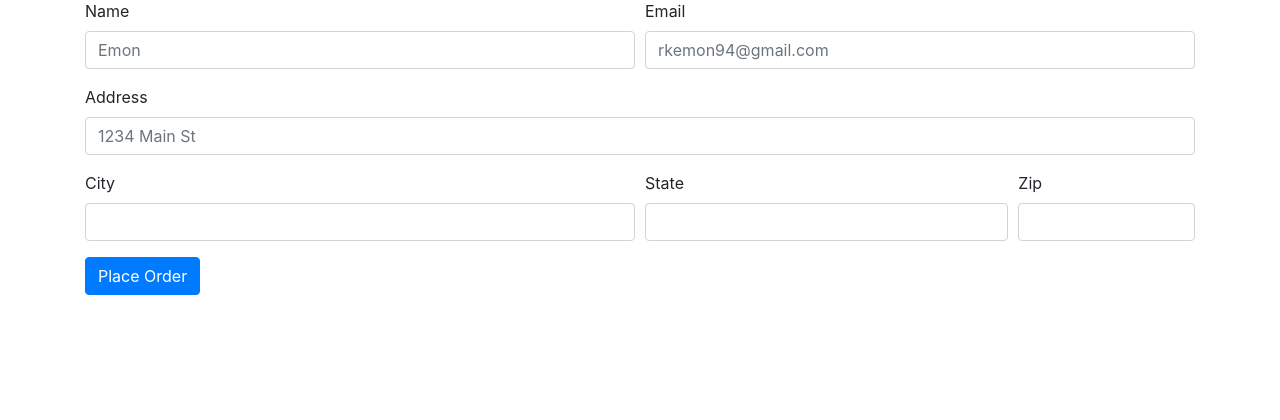
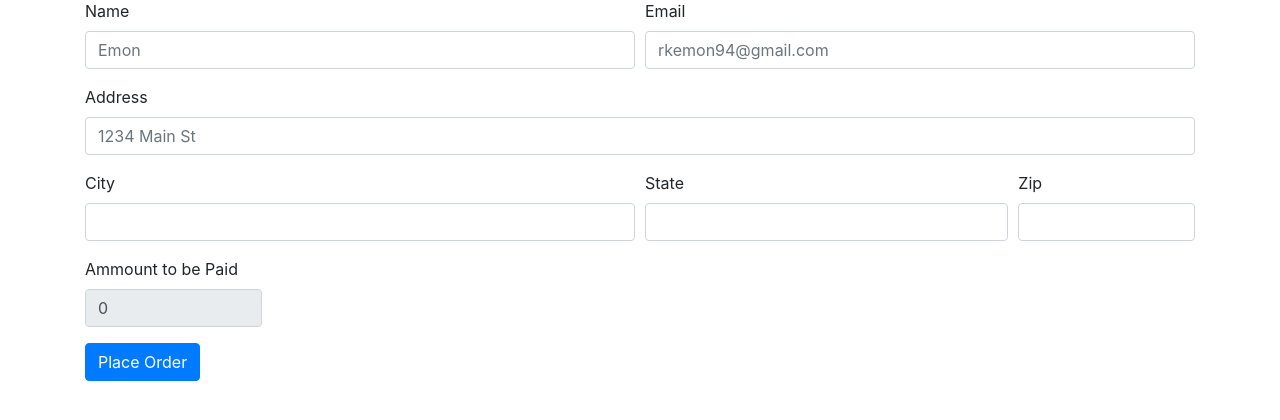
Before and after one commit to Emon-Khan/E-CommerceWebsite, a Django app: page /checkout/ in a window 1280 px wide. Shown: the part 83-503 px from the top of the page. Run offline with Django 5.2, Linux system fonts and the light colour scheme.

Commit message:
Total of products functionality added

```diff
--- a/ecomsite/shop/models.py
+++ b/ecomsite/shop/models.py
@@ -18,3 +18,4 @@ class Order(models.Model):
     city = models.CharField(max_length=200)
     state = models.CharField(max_length=200)
     zipcode = models.CharField(max_length=200)
+    total = models.CharField(max_length=200)
--- a/ecomsite/shop/templates/shop/checkout.html
+++ b/ecomsite/shop/templates/shop/checkout.html
@@ -41,16 +41,20 @@
                     </div>
                     <div class="form-row">
                         <div class="form-group col-md-6">
-                            <label for="inputCity">City</label>
-                            <input id="city" name="city" type="text" class="form-control" id="inputCity">
+                            <label for="city">City</label>
+                            <input id="city" name="city" type="text" class="form-control" >
                         </div>
                         <div class="form-group col-md-4">
-                            <label for="inputState">State</label>
-                            <input id="state" name="state" type="text" class="form-control" id="inputState">
+                            <label for="state">State</label>
+                            <input id="state" name="state" type="text" class="form-control">
                         </div>
                         <div class="form-group col-md-2">
-                            <label for="inputZip">Zip</label>
-                            <input id="zipcode" name="zipcode" type="text" class="form-control" id="inputZip">
+                            <label for="zipcode">Zip</label>
+                            <input id="zipcode" name="zipcode" type="text" class="form-control">
+                        </div>
+                        <div class="form-group col-md-2">
+                            <label for="total">Ammount to be Paid</label>
+                            <input readonly="" type="text" id="total" class="form-control" name="total">
                         </div>
                     </div>
                     <button type="submit" class="btn btn-primary">Place Order</button>
@@ -81,6 +85,7 @@
         totalPrice = `<li class="list-group-item d-flex justify-content-between align-items-center">Total<span>${total}</span></li>`
         $('#item_list').append(totalPrice)
         $('#items').val(JSON.stringify(cart));
+        $('#total').val(total);
     </script>
 </body>
 
--- a/ecomsite/shop/views.py
+++ b/ecomsite/shop/views.py
@@ -29,7 +29,8 @@ def checkout(request):
         city  = request.POST.get('city', "")
         state  = request.POST.get('state', "")
         zipcode  = request.POST.get('zipcode', "")
-        order = Order(items=items,name=name,email=email, address=address, city=city, state=state, zipcode=zipcode)
+        total  = request.POST.get('total', "")
+        order = Order(items=items,name=name,email=email, address=address, city=city, state=state, zipcode=zipcode, total=total)
         order.save()
 
     return render(request, 'shop/checkout.html')
```
Also changed, not shown: ecomsite/shop/migrations/0003_order_total.py (added).
